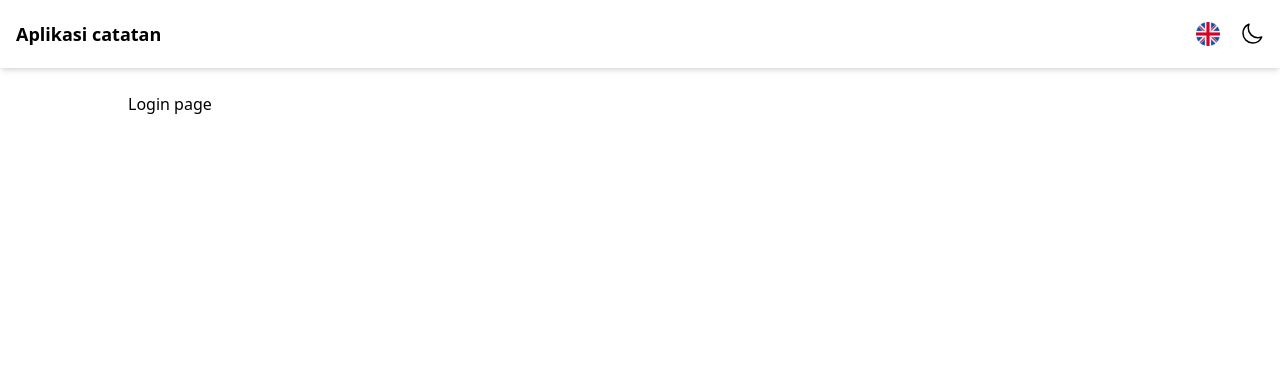
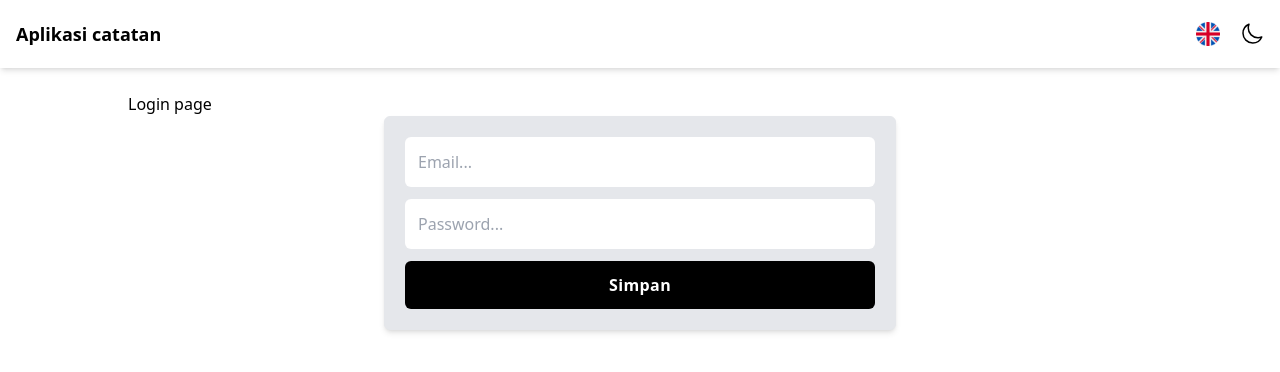
Before and after one commit to Maulidin-Ilham/dicoding-notes-v2, a React (Vite) app: page /login in a window 1280 px wide. Shown: the top 372 px of the page. Built offline with nearby package versions, Linux system fonts and the light colour scheme.

Commit message:
feat: Fetch login

```diff
--- a/src/hooks/useInput.jsx
+++ b/src/hooks/useInput.jsx
@@ -1,6 +1,6 @@
 import { useState } from "react";
 
-const useInput = (defaultValue) => {
+const useInput = (defaultValue = "") => {
   const [value, setValue] = useState(defaultValue);
 
   const onValueChangeHandler = (event) => {
--- a/src/hooks/useLogin.jsx
+++ b/src/hooks/useLogin.jsx
@@ -1,46 +1,30 @@
-import { useEffect } from "react";
-
 const useLogin = () => {
   const BASE_URL = "https://notes-api.dicoding.dev/v1";
 
+  const putAccessToken = (accessToken) => {
+    return localStorage.setItem("accessToken", accessToken);
+  };
+
   const login = async ({ email, password }) => {
-    try {
-      const res = await fetch(`${BASE_URL}/login`, {
+    const response = await fetch(`${BASE_URL}/login`, {
       method: "POST",
       headers: {
         "Content-Type": "application/json",
       },
       body: JSON.stringify({ email, password }),
     });
-      const responseJson = await res.json();
+
+    const responseJson = await response.json();
+
     if (responseJson.status !== "success") {
       alert(responseJson.message);
-        return { error: true, data: null };
-      }
+      return { error: true };
+    } else {
+      putAccessToken(responseJson.data.accessToken);
 
-      return { error: false, data: responseJson.data };
-    } catch (error) {
-      console.log("login error");
+      return { error: false };
     }
   };
-
-  useEffect(() => {
-    const initialLogin = async () => {
-      const { error, data } = await login({
-        email: "example@example.com",
-        password: "password123",
-      });
-      if (error) {
-        console.error("Login failed:", error);
-        // Handle login failure
-      } else {
-        console.log("Login successful:", data);
-        // Handle successful login
-      }
-    };
-
-    initialLogin();
-  }, []);
 
   return { login };
 };
--- a/src/hooks/useRegister.jsx
+++ b/src/hooks/useRegister.jsx
@@ -1,5 +1,6 @@
-const useRegister = async ({ name, email, password }) => {
+const useRegister = () => {
   const BASE_URL = "https://notes-api.dicoding.dev/v1";
+  const register = async ({ name, email, password }) => {
     const response = await fetch(`${BASE_URL}/register`, {
       method: "POST",
       headers: {
@@ -12,10 +13,13 @@ const useRegister = async ({ name, email, password }) => {
 
     if (responseJson.status !== "success") {
       alert(responseJson.message);
-    return { status: "error", message: responseJson.message };
+      return { error: true };
     }
 
-  return { status: "success", message: responseJson.message };
+    return { error: false };
+  };
+
+  return { register };
 };
 
 export default useRegister;
--- a/src/pages/Login.jsx
+++ b/src/pages/Login.jsx
@@ -1,10 +1,63 @@
+import { useNavigate } from "react-router-dom";
 import Container from "../components/Container";
+import useInput from "../hooks/useInput";
+import useLogin from "../hooks/useLogin";
 
 const Login = () => {
+  const navigate = useNavigate();
+  const [email, onChangeEmail] = useInput("");
+  const [password, onChangePassword] = useInput("");
+  const { login } = useLogin();
+
+  const handleSubmit = (e) => {
+    e.preventDefault();
+    if (email.trim() !== "" && password.length >= 6) {
+      const { error } = login({ email, password });
+      if (error) {
+        console.error(error);
+      } else {
+        navigate("/");
+      }
+    }
+  };
+
   return (
     <>
       <Container>
         <h1>Login page</h1>
+        <div className="md:flex md:flex-col md:items-center">
+          <div className="bg-gray-200 border border-gray-200 p-5 rounded-md shadow-md md:w-7/12 lg:w-6/12">
+            <form
+              action=""
+              className="flex flex-col space-y-3 w-full"
+              onSubmit={handleSubmit}
+            >
+              <input
+                type="email"
+                placeholder="Email..."
+                className="p-3 rounded-md outline-none border border-transparent focus:border focus:border-gray-500"
+                onChange={onChangeEmail}
+                value={email}
+                required
+              />
+              <input
+                type="password"
+                placeholder="Password..."
+                className="p-3 rounded-md outline-none border border-transparent focus:border focus:border-gray-500"
+                onChange={onChangePassword}
+                value={password}
+                required
+              />
+
+              <button
+                type="submit"
+                className="p-3 bg-black text-white rounded-md hover:opacity-80 transition  duration-200 ease-in-out"
+              >
+                <p className="font-bold tracking-wide text-base">Simpan</p>
+              </button>
+            </form>
+          </div>
+        </div>
       </Container>
     </>
   );
--- a/src/pages/Register.jsx
+++ b/src/pages/Register.jsx
@@ -1,29 +1,30 @@
-import { useState } from "react";
+import { useNavigate } from "react-router-dom";
 import Container from "../components/Container";
-import { useNavigate } from "react-router-dom";
 import useInput from "../hooks/useInput";
 import useRegister from "../hooks/useRegister";
 
 const Register = () => {
   const navigate = useNavigate();
+  const [name, onChangeName] = useInput("");
+  const [email, onChangeEmail] = useInput("");
+  const [password, onChangePassword] = useInput("");
+  const { register } = useRegister();
 
-  const [name, onNameChange] = useInput("");
-  const [email, onEmailChange] = useInput("");
-  const [password, onPasswordChange] = useInput("");
-
-  const register = async (name, email, password) => {
-    const { status, message } = await useRegister({ name, email, password });
-    if (status === "success") {
-      console.log({ status, message });
-      navigate("/login");
-    } else {
-      console.log({ status, message });
+  const handleSubmit = async (e) => {
+    e.preventDefault();
+    if (
+      password.length >= 6 &&
+      name.trim() !== "" &&
+      email !== "" &&
+      password.trim() !== ""
+    ) {
+      const { error } = await register({ name, email, password });
+      if (error) {
+        console.log(error);
+      } else {
+        navigate("/login");
+      }
     }
-  };
-
-  const handleSubmit = (e) => {
-    e.preventDefault();
-    register(name, email, password);
   };
 
   return (
@@ -39,27 +40,27 @@ const Register = () => {
             >
               <input
                 type="text"
-                placeholder="Name..."
+                placeholder="Nama..."
                 className="p-3 rounded-md outline-none border border-transparent focus:border focus:border-gray-500"
+                onChange={onChangeName}
+                value={name}
                 required
-                value={name}
-                onChange={(e) => onNameChange(e)}
               />
               <input
                 type="email"
-                placeholder="youremail@gmail.com"
+                placeholder="Email..."
                 className="p-3 rounded-md outline-none border border-transparent focus:border focus:border-gray-500"
+                onChange={onChangeEmail}
+                value={email}
                 required
-                value={email}
-                onChange={(e) => onEmailChange(e)}
               />
               <input
-                type="text"
+                type="password"
                 placeholder="Password..."
                 className="p-3 rounded-md outline-none border border-transparent focus:border focus:border-gray-500"
+                onChange={onChangePassword}
+                value={password}
                 required
-                value={password}
-                onChange={(e) => onPasswordChange(e)}
               />
 
               <button
```
Lines whose indentation alone changed are shown as unchanged.
